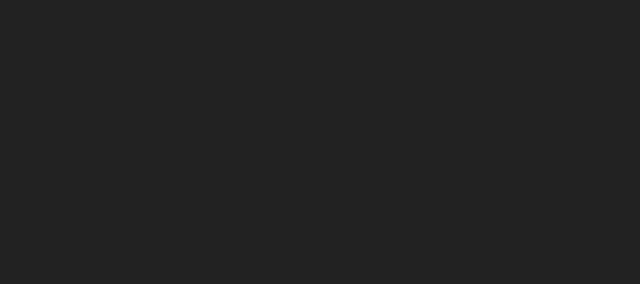
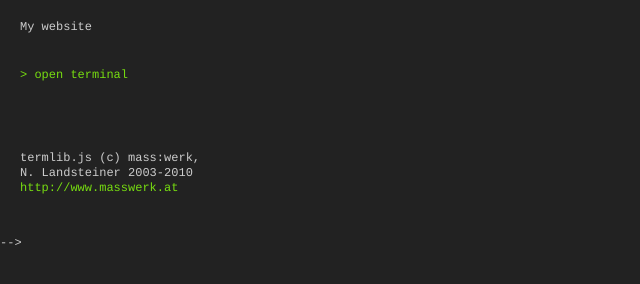
Before and after one commit to Hassunaama/hassunaama.github.io, a plain HTML site: page index.html in a window 1280 px wide. Shown: the whole page, without its empty margins (0-640 px from the left). Drawn offline with Linux system fonts and the light colour scheme.

Commit message:
Update index.html

```diff
--- a/index.html
+++ b/index.html
@@ -356,12 +356,12 @@ li {
 </head>
 <body bgcolor="#222222" link="#77dd11" text="#cccccc" alink="#dddddd" vlink="#77dd11"
 topmargin="0" bottommargin="0" leftmargin="0" rightmargin="0" marginheight="0" marginwidth="0">
-<!--<table border="0" cellspacing="20" cellpadding="0" width="100%">
+<table border="0" cellspacing="20" cellpadding="0" width="100%">
 	<tr valign="top">
 	<td nowrap>
 		<table border="0" cellspacing="0" cellpadding="0" width="190" class="inventory">
 		<tr><td nowrap valign="top">
-			Sample Parser Test<br>&nbsp;
+			My website<br>&nbsp;
 		</td></tr>
 		<tr><td nowrap>
 			<a href="javascript:termOpen()" onfocus="if(this.blur)this.blur();" onmouseover="window.status='open terminal'; return true" onmouseout="window.status=''; return true" class="termopen">&gt; open terminal &nbsp;</a>
@@ -371,7 +371,7 @@ topmargin="0" bottommargin="0" leftmargin="0" rightmargin="0" marginheight="0" m
 		</td></tr>
 		<tr><td nowrap class="lh15">
 			&nbsp;<br>
-			(c) mass:werk,<br>N. Landsteiner 2003-2010<br>
+			 termlib.js (c) mass:werk,<br>N. Landsteiner 2003-2010<br>
 			<a href="http://www.masswerk.at/" target="_blank">http://www.masswerk.at</a>
 		</td></tr>
 		</table>
```
